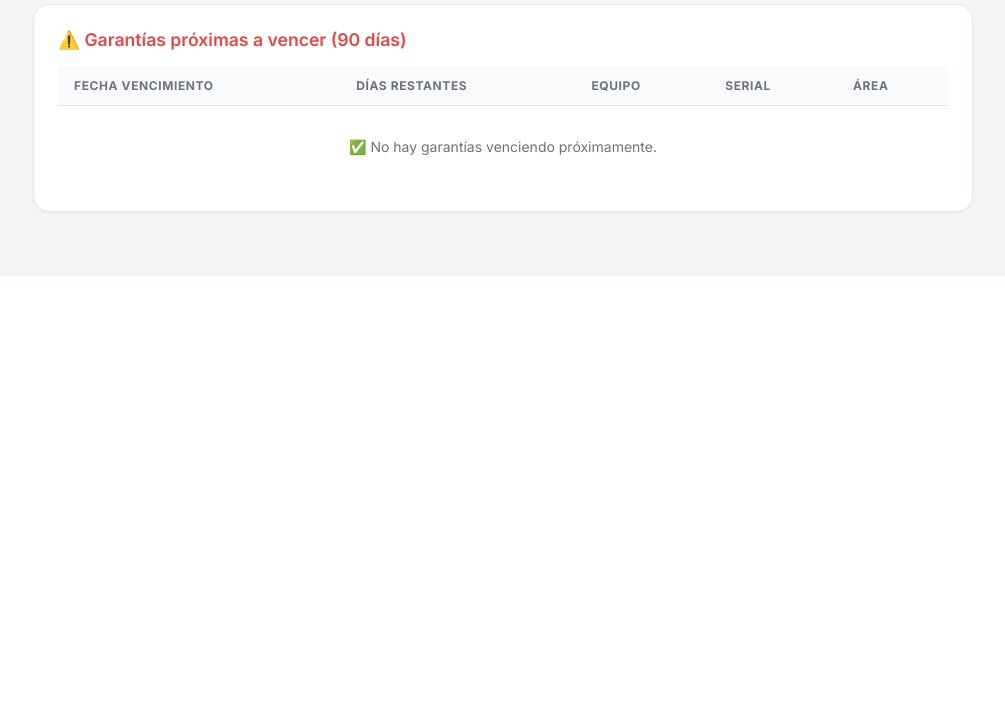
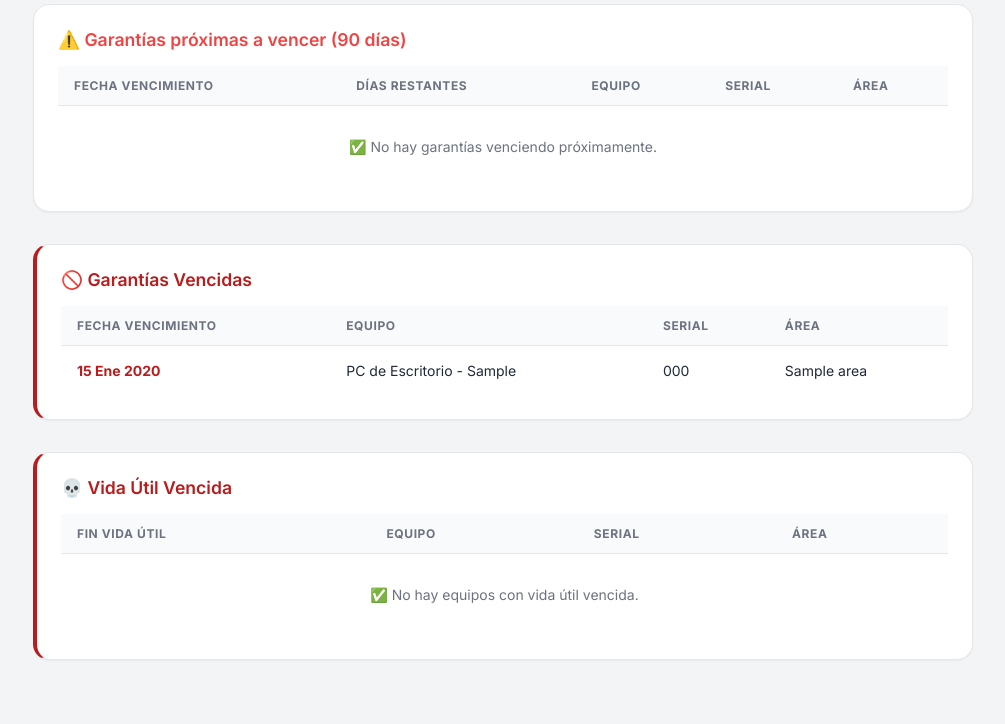
Before and after one commit to EverDuvan/hfps_tic, a Django app: page /reports/ in a window 1280 px wide. Shown: the part 1972-2696 px from the top of the page, without its empty margins (267-1272 px from the left). Before the commit the page ends 2186 px from the top, so only its background shows below. Run offline with Django 5.2, Linux system fonts and the light colour scheme; a user stored in the database is signed in; tables that the repository leaves empty hold one stand-in row (values such as "Sample post"); parts of the project's set-up code (start-up, migrations or seed data) failed here and were passed over.

Commit message:
update notificciones

```diff
--- a/inventory/templates/inventory/reports_dashboard.html
+++ b/inventory/templates/inventory/reports_dashboard.html
@@ -179,6 +179,78 @@
     </div>
 </div>
 
+</div>
+
+<!-- Expired Warranty Table -->
+<div class="card" style="margin-top: 2rem; border-left: 4px solid #b91c1c;">
+    <h3 style="color: #b91c1c; display: flex; align-items: center; gap: 0.5rem;">
+        🚫 Garantías Vencidas
+    </h3>
+    <div style="overflow-x: auto;">
+        <table>
+            <thead>
+                <tr>
+                    <th>Fecha Vencimiento</th>
+                    <th>Equipo</th>
+                    <th>Serial</th>
+                    <th>Área</th>
+                </tr>
+            </thead>
+            <tbody>
+                {% for eq in warranty_expired %}
+                <tr>
+                    <td style="font-weight: bold; color: #b91c1c;">{{ eq.warranty_expiry|date:"d M Y" }}</td>
+                    <td>{{ eq.get_type_display }} - {{ eq.brand }}</td>
+                    <td>{{ eq.serial_number }}</td>
+                    <td>{{ eq.area.name|default:"-" }}</td>
+                </tr>
+                {% empty %}
+                <tr>
+                    <td colspan="4" style="text-align: center; color: #6b7280; padding: 2rem;">
+                        ✅ No hay garantías vencidas.
+                    </td>
+                </tr>
+                {% endfor %}
+            </tbody>
+        </table>
+    </div>
+</div>
+
+<!-- Expired Lifespan Table -->
+<div class="card" style="margin-top: 2rem; border-left: 4px solid #b91c1c;">
+    <h3 style="color: #b91c1c; display: flex; align-items: center; gap: 0.5rem;">
+        💀 Vida Útil Vencida
+    </h3>
+    <div style="overflow-x: auto;">
+        <table>
+            <thead>
+                <tr>
+                    <th>Fin Vida Útil</th>
+                    <th>Equipo</th>
+                    <th>Serial</th>
+                    <th>Área</th>
+                </tr>
+            </thead>
+            <tbody>
+                {% for eq in lifespan_expired %}
+                <tr>
+                    <td style="font-weight: bold; color: #b91c1c;">{{ eq.end_of_life_date|date:"d M Y" }}</td>
+                    <td>{{ eq.get_type_display }} - {{ eq.brand }}</td>
+                    <td>{{ eq.serial_number }}</td>
+                    <td>{{ eq.area.name|default:"-" }}</td>
+                </tr>
+                {% empty %}
+                <tr>
+                    <td colspan="4" style="text-align: center; color: #6b7280; padding: 2rem;">
+                        ✅ No hay equipos con vida útil vencida.
+                    </td>
+                </tr>
+                {% endfor %}
+            </tbody>
+        </table>
+    </div>
+</div>
+
 <script>
     // --- Data Preparation ---
     const typeData = {{ eq_by_type| safe }};
--- a/inventory/views.py
+++ b/inventory/views.py
@@ -150,6 +150,16 @@ def dashboard_view(request):
     # Low Stock Alerts
     low_stock_peripherals = Peripheral.objects.filter(quantity__lte=F('min_stock_level'))
 
+    # Expired Alerts
+    today = timezone.now().date()
+    warranty_expired = Equipment.objects.filter(warranty_expiry__lt=today).exclude(status='RETIRED').order_by('warranty_expiry')
+
+    # Calculate lifespan expired (Python-side filtering for property)
+    lifespan_expired = [
+        eq for eq in Equipment.objects.exclude(purchase_date__isnull=True).exclude(status='RETIRED')
+        if eq.is_end_of_life_reached
+    ]
+
     context = {
         'total_equipment': total_equipment,
         'active_equipment': active_equipment,
@@ -161,6 +171,8 @@ def dashboard_view(request):
         'type_data': type_data,
         'area_data': area_data,
         'low_stock_peripherals': low_stock_peripherals,
+        'warranty_expired': warranty_expired,
+        'lifespan_expired': lifespan_expired,
     }
     return render(request, 'inventory/dashboard.html', context)
 
@@ -882,6 +894,15 @@ def reports_dashboard_view(request):
     # Low Stock Alerts
     low_stock_peripherals = Peripheral.objects.filter(quantity__lte=F('min_stock_level'))
 
+    # Expired Alerts
+    warranty_expired = equipments.filter(warranty_expiry__lt=today).exclude(status='RETIRED').order_by('warranty_expiry')
+
+    # Calculate lifespan expired (Python-side filtering for property)
+    lifespan_expired = [
+        eq for eq in equipments.exclude(purchase_date__isnull=True).exclude(status='RETIRED')
+        if eq.is_end_of_life_reached
+    ]
+
     context = {
         'start_date': start_date.strftime('%Y-%m-%d'),
         'end_date': end_date.strftime('%Y-%m-%d'),
@@ -895,6 +916,8 @@ def reports_dashboard_view(request):
         'eq_by_status': eq_by_status,
         'warranty_expiring': warranty_expiring,
         'low_stock_peripherals': low_stock_peripherals,
+        'warranty_expired': warranty_expired,
+        'lifespan_expired': lifespan_expired,
         'handover_by_type': handover_by_type,
         'handover_by_area': handover_by_area,
     }
@@ -952,6 +975,15 @@ def export_report_pdf(request):
 
     # Low Stock Alerts
     low_stock_peripherals = Peripheral.objects.filter(quantity__lte=F('min_stock_level'))
+
+    # Expired Alerts
+    warranty_expired = equipments.filter(warranty_expiry__lt=today).exclude(status='RETIRED').order_by('warranty_expiry')
+
+    # Calculate lifespan expired (Python-side filtering for property)
+    lifespan_expired = [
+        eq for eq in equipments.exclude(purchase_date__isnull=True).exclude(status='RETIRED')
+        if eq.is_end_of_life_reached
+    ]
 
     # Data for Charts
     eq_by_type_data = list(equipments.values('type').annotate(count=Count('type')).order_by('-count'))
@@ -1167,6 +1199,58 @@ def export_report_pdf(request):
             pdf.cell(40, 8, area_name[:20], 1)
             pdf.ln()
 
+    # --- Expired Warranty ---
+    if warranty_expired.exists():
+        pdf.add_page()
+        pdf.set_font('Arial', 'B', 12)
+        pdf.set_text_color(220, 20, 60) # Crimson
+        pdf.cell(0, 10, '4.1 Garantías Vencidas', 0, 1, 'L', fill=False)
+        pdf.set_text_color(0, 0, 0)
+        pdf.ln(2)
+
+        pdf.set_font('Arial', 'B', 9)
+        pdf.cell(40, 8, 'Fecha Vence', 1)
+        pdf.cell(50, 8, 'Serial', 1)
+        pdf.cell(60, 8, 'Equipo', 1)
+        pdf.cell(40, 8, 'Área', 1)
+        pdf.ln()
+
+        pdf.set_font('Arial', '', 9)
+        for w in warranty_expired:
+            pdf.cell(40, 8, w.warranty_expiry.strftime('%Y-%m-%d'), 1)
+            pdf.cell(50, 8, str(w.serial_number), 1)
+            pdf.cell(60, 8, f"{w.brand} {w.model}"[:30], 1)
+            area_name = w.area.name if w.area else "-"
+            pdf.cell(40, 8, area_name[:20], 1)
+            pdf.ln()
+
+    # --- Expired Lifespan ---
+    if lifespan_expired:
+        pdf.add_page()
+        pdf.set_font('Arial', 'B', 12)
+        pdf.set_text_color(220, 20, 60) # Crimson
+        pdf.cell(0, 10, '4.2 Vida Útil Vencida', 0, 1, 'L', fill=False)
+        pdf.set_text_color(0, 0, 0)
+        pdf.ln(2)
+
+        pdf.set_font('Arial', 'B', 9)
+        pdf.cell(40, 8, 'Fin Vida Útil', 1)
+        pdf.cell(50, 8, 'Serial', 1)
+        pdf.cell(60, 8, 'Equipo', 1)
+        pdf.cell(40, 8, 'Área', 1)
+        pdf.ln()
+
+        pdf.set_font('Arial', '', 9)
+        for e in lifespan_expired:
+            eol_date = e.end_of_life_date
+            eol_str = eol_date.strftime('%Y-%m-%d') if eol_date else "N/A"
+            pdf.cell(40, 8, eol_str, 1)
+            pdf.cell(50, 8, str(e.serial_number), 1)
+            pdf.cell(60, 8, f"{e.brand} {e.model}"[:30], 1)
+            area_name = e.area.name if e.area else "-"
+            pdf.cell(40, 8, area_name[:20], 1)
+            pdf.ln()
+
     # --- Detailed Maintenance Log ---
     if maintenances.exists():
         pdf.add_page()
```
Also changed, not shown: inventory/templates/inventory/dashboard.html (+66 -0 lines).
